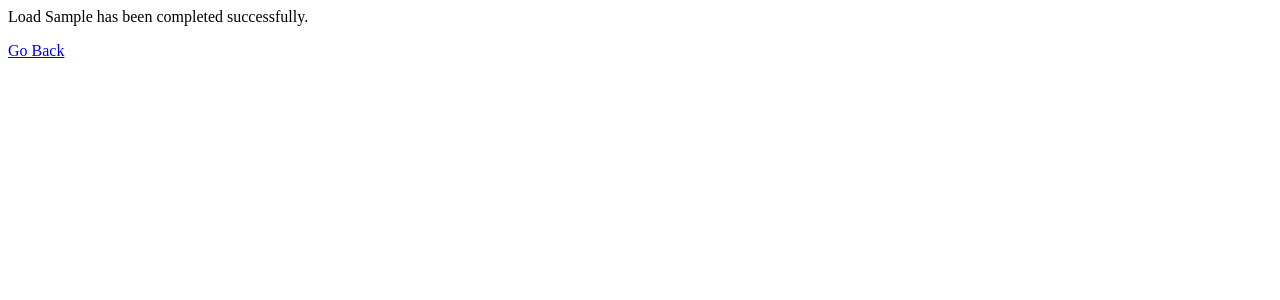
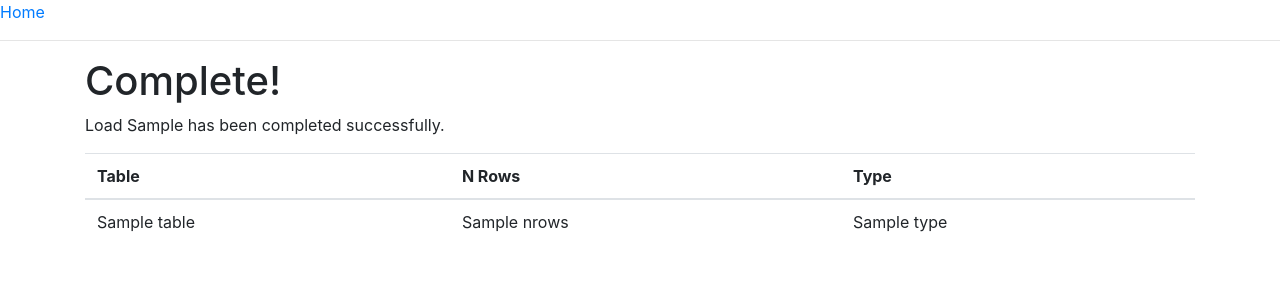
Before and after one commit to datagarret/CHECK_Loader, a Flask app: template app/templates/load_complete.html in a window 1280 px wide. Shown: the top 300 px of the page. Run offline with Flask 2, Linux system fonts and the light colour scheme; the template is opened without the code that fills it: most values are stand-ins (such as "Sample title", 1, 10 or a date in 2020); some libraries are stand-ins or nearby versions.

Commit message:
Categorization functionality added

```diff
--- a/app/routes.py
+++ b/app/routes.py
@@ -9,10 +9,12 @@ from app.forms import UploadForm
 from CHECK.cpar.zip_extract import ExtractFiles
 from CHECK.cpar.flat_to_raw import HFSLoadData
 from CHECK.cpar.staging import Staging
+from CHECK.cpar.cost_categorization import CostCategorizer
 
 raw_data_dir = os.path.abspath('./CHECK_Population')
 initial_file_name = '2016_05'
 
+@app.route('/index', methods=['GET','POST'])
 @app.route('/', methods=['GET','POST'])
 def index():
 
@@ -45,7 +47,6 @@ def index():
     return render_template('index.html', load=load, curr_release=curr_release, form=form)
 
 
-
 @app.route('/load', methods=['GET', 'POST'])
 def load():
 
@@ -62,9 +63,9 @@ def load():
     flat_to_raw = HFSLoadData('CHECK_CPAR2', release_num, path)
     flat_to_raw.sql_query_generate()
 
-    output = flat_to_raw.load_table_inline()
+    raw_output = flat_to_raw.load_table_inline()
 
-    for table in output:
+    for table in raw_output:
         hfs_load_count_dict_import(table)
 
     stager = Staging('CHECK_CPAR2', release_num)
@@ -82,7 +83,12 @@ def load():
     db.session.add(load_count_info)
     db.session.commit()
 
-    return 'Data load for {} was completed!'.format(file_name)
+    table_load_info = raw_output + stage_output
+
+    categorizer = CostCategorizer('CHECK_CPAR2')
+    categorizer.categorize_wrapper()
+
+    return render_template('load_complete.html', curr_release=file_name, table_load_info=table_load_info)
 
 
 
--- a/app/templates/load_complete.html
+++ b/app/templates/load_complete.html
@@ -1,9 +1,24 @@
-<html>
-    <head>
-        <title>Welcome to CHECK Loader</title>
-    </head>
-    <body>
+{% extends "base.html" %}
+
+{% block content %}
+<div><h1>Complete!</h1></div>
       <div><p>Load {{curr_release}} has been completed successfully.</p>
-        <a href="{{url_for("index")}}">Go Back</a>
-    </body>
-</html>
+
+        <table class="table">
+          <thead>
+            <tr>
+                <th>Table</th>
+                <th>N Rows</th>
+                <th>Type</th>
+            </tr>
+          </thead>
+        {% for table in table_load_info %}
+        <tr>
+              <td>{{table.table}}</td>
+              <td>{{table.nrows}}</td>
+              <td>{{table.type}}</td>
+        </tr>
+        {% endfor %}
+        </table>
+
+{% endblock %}
```
Also changed, not shown: app/templates/index.html (+5 -8 lines).
